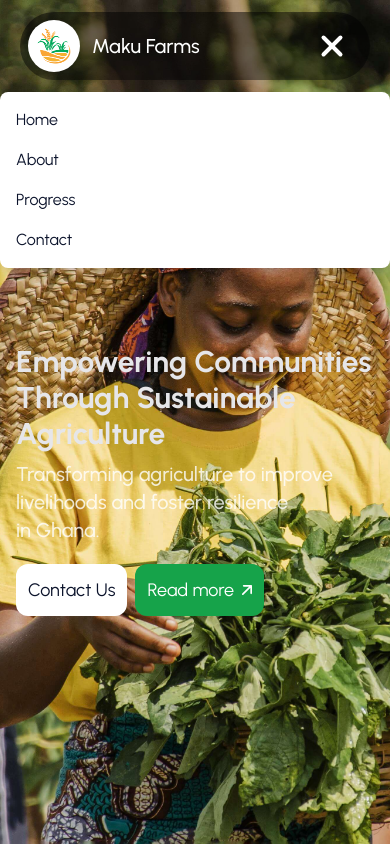
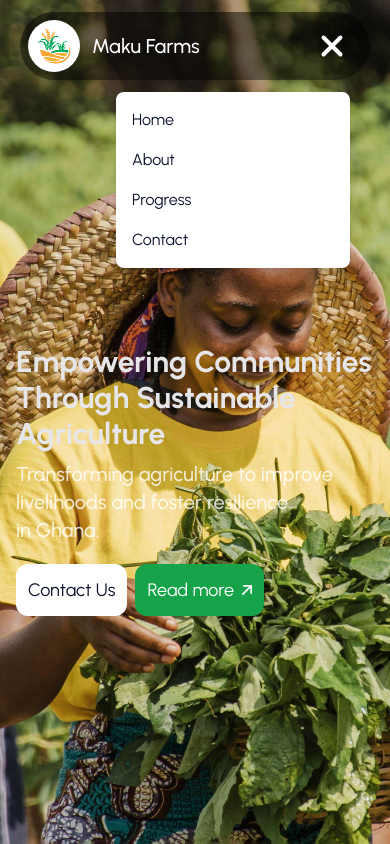
Before and after one commit to Korkoe-codes/makufarms-frontend, a React (Vite) app: page / in a window 390 px wide. Both pictures are taken after a click on the button 332 px from the left and 46 px from the top of the page. Shown: the top 844 px of the page. Built offline with nearby package versions, Linux system fonts and the light colour scheme.

Commit message:
edited dropdown menu

```diff
--- a/src/components/Header.jsx
+++ b/src/components/Header.jsx
@@ -57,9 +57,9 @@ const Header = () => {
 
       {/* Mobile Dropdown Navigation */}
       <div
-        className={`${openNavigation ? 'block' : 'hidden'} min-w-full mt-3 py-4 top-20 right-0 absolute bg-white shadow-lg rounded-lg z-40`}
+        className={`${openNavigation ? 'block' : 'hidden'} w-3/5 mx-10 mt-3 py-4 top-20 right-0 absolute bg-white shadow-lg rounded-lg z-40`}
       >
-        <ul className='list-none flex flex-col justify-end items-left w-full flex-1'>
+        <ul className='list-none flex flex-col justify-end items-left flex-1'>
           {navigationLinks.map((nav, index) => (
             <li
               className={`font-normal cursor-pointer w-full px-4 ${index === navigationLinks.length - 1 ? 'mr-0' : 'mb-4'}`}
--- a/src/components/Hero.jsx
+++ b/src/components/Hero.jsx
@@ -24,7 +24,7 @@ const Hero = () => {
       </header>
 
 
-      <motion.div  className="absolute top-80 left-0 w-full lg:flex justify-between items-center py-6 z-10">
+      <div  className="absolute top-80 left-0 w-full lg:flex justify-between items-center py-6 z-10">
       <div className="lg:px-28 mx-auto lg:mx-0 gap-10 leading-5 px-4 lg:flex h-screen lg:flex-col bottom-0 w-full lg:w-2/3">
         <h1 className="text-3xl lg:text-8xl font-bold text-[#E6E6E9]">
             Empowering Communities Through Sustainable Agriculture
@@ -46,7 +46,7 @@ const Hero = () => {
 
           </div>
         </div>
-      </motion.div>
+      </div>
 
 
       <header className="absolute top-0 left-0 w-full px-5 lg:hidden flex justify-normal  z-10">
```
